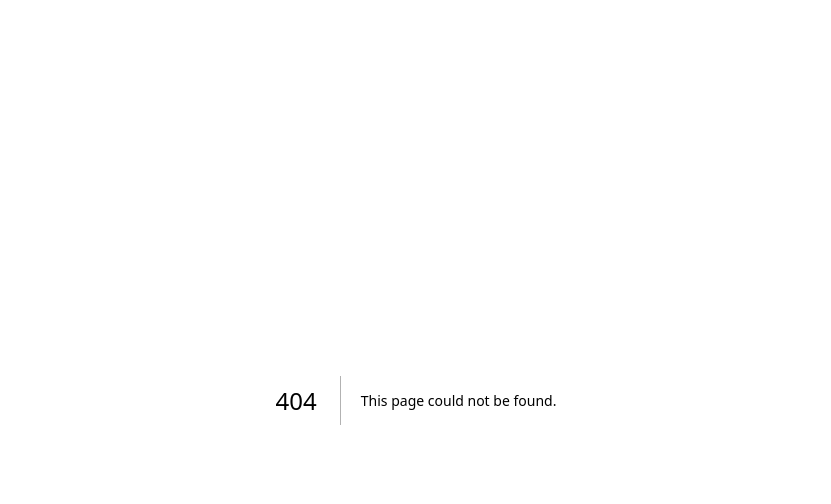
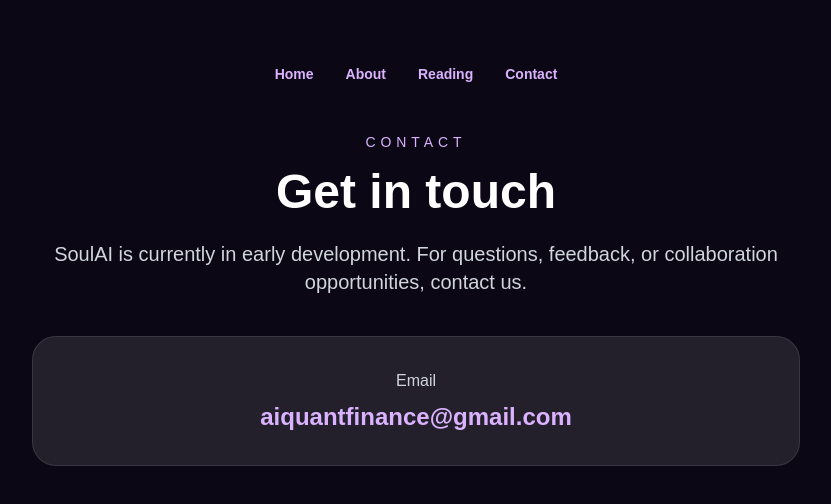
Before and after one commit to jflorezcai/soulai, a Next.js app: page /contact in a window 1280 px wide. Before the commit this address had no page. Shown: the top 504 px of the page, without its empty margins (224-1055 px from the left). Built offline with nearby package versions, Linux system fonts and the light colour scheme.

Commit message:
Add contact page and site navigation

```diff
--- a/app/about/page.tsx
+++ b/app/about/page.tsx
@@ -13,6 +13,9 @@
 
          <a href="/reading" className="hover:text-white transition">
           Reading
+         </a>
+         <a href="/contact" className="hover:text-white transition">
+          Contact
          </a>
         </nav>
         <a
--- /dev/null
+++ b/app/contact/page.tsx
@@ -0,0 +1,32 @@
+export default function ContactPage() {
+  return (
+    <main className="min-h-screen bg-[#0b0714] text-white px-6 py-16">
+      <section className="max-w-3xl mx-auto text-center">
+        <nav className="mb-12 flex justify-center gap-8 text-sm font-semibold text-purple-300">
+          <a href="/" className="hover:text-white transition">Home</a>
+          <a href="/about" className="hover:text-white transition">About</a>
+          <a href="/reading" className="hover:text-white transition">Reading</a>
+          <a href="/contact" className="hover:text-white transition">Contact</a>
+        </nav>
+
+        <p className="mb-4 text-sm uppercase tracking-[0.35em] text-purple-300">
+          Contact
+        </p>
+
+        <h1 className="text-5xl font-bold mb-6">Get in touch</h1>
+
+        <p className="text-xl text-gray-300 mb-10">
+          SoulAI is currently in early development. For questions, feedback,
+          or collaboration opportunities, contact us.
+        </p>
+
+        <div className="rounded-3xl bg-white/10 p-8 border border-white/10">
+          <p className="text-gray-300 mb-2">Email</p>
+          <p className="text-2xl font-semibold text-purple-300">
+            aiquantfinance@gmail.com
+          </p>
+        </div>
+      </section>
+    </main>
+  );
+}
--- a/app/page.tsx
+++ b/app/page.tsx
@@ -13,6 +13,9 @@
 
          <a href="/reading" className="hover:text-white transition">
            Reading
+         </a>
+         <a href="/contact" className="hover:text-white transition">
+          Contact
          </a>
          </nav>
         <p className="mb-4 text-sm uppercase tracking-[0.35em] text-purple-300">
--- a/app/reading/page.tsx
+++ b/app/reading/page.tsx
@@ -62,6 +62,9 @@
         <a href="/reading" className="hover:text-white transition">
           Reading
         </a>
+        <a href="/contact" className="hover:text-white transition">
+         Contact
+        </a>
         </nav>
         <p className="uppercase tracking-[0.3em] text-purple-300 mb-4">
           Daily Symbolic Reading
```
